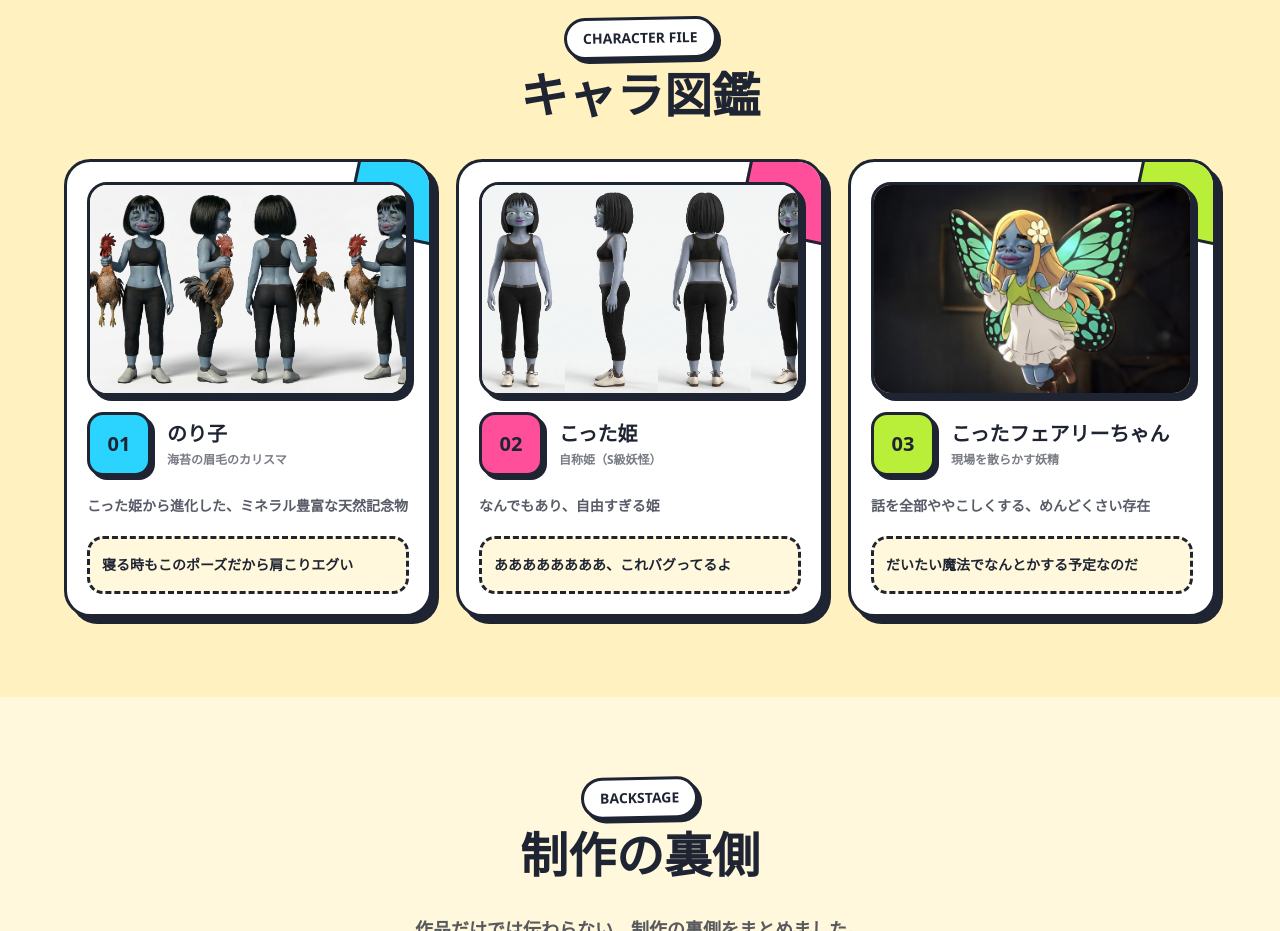
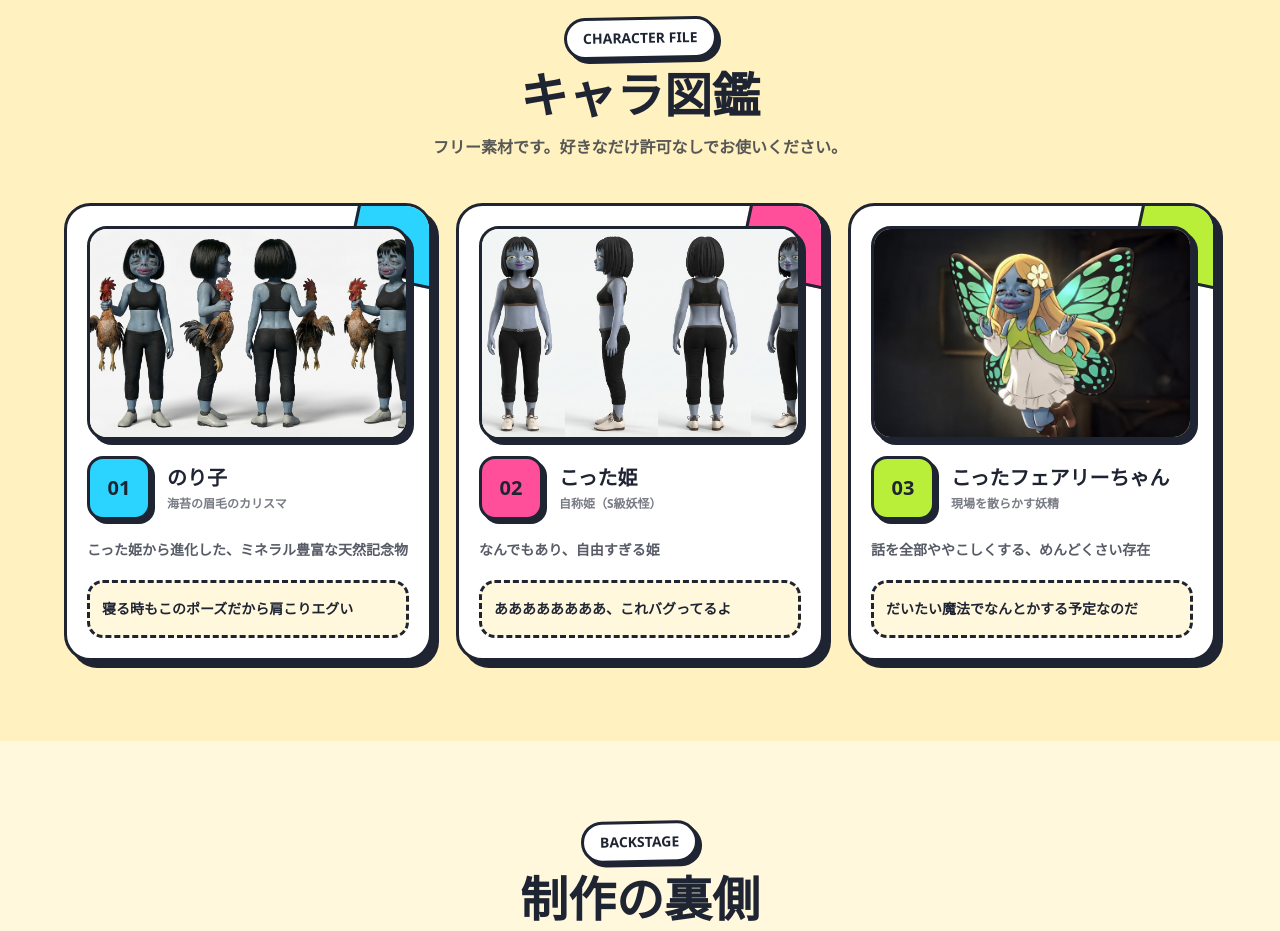
Before and after one commit to kotta1020/Portfolio, a Next.js app: page / in a window 1280 px wide. Shown: the part 2380-3311 px from the top of the page. Built offline with nearby package versions, Linux system fonts and the light colour scheme.

Commit message:
キャラ図鑑に利用説明文を追加

```diff
--- a/app/page.tsx
+++ b/app/page.tsx
@@ -355,6 +355,7 @@ export default function Home() {
         <SectionHeading
           kicker="CHARACTER FILE"
           title="キャラ図鑑"
+          note="フリー素材です。好きなだけ許可なしでお使いください。"
         />
         <div className="grid gap-6 md:grid-cols-2 xl:grid-cols-3">
           {characters.map((character, index) => (
```
